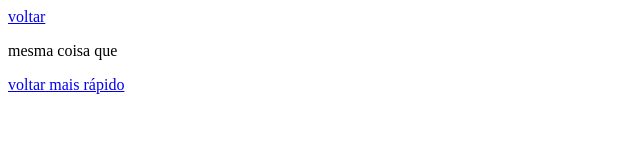
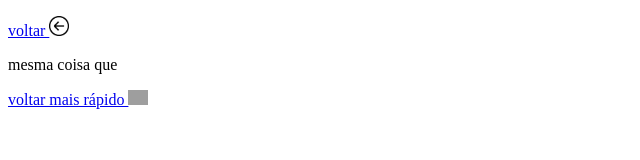
Before and after one commit to thiagoO2006-th/qua207082, a plain HTML site: page navegar/arquivo-interno.html in a window 1280 px wide. Shown: the whole page, without its empty margins (0-640 px from the left). Drawn offline with Linux system fonts and the light colour scheme; grey boxes are pictures that could not be loaded.

Commit message:
HTML introdução parte 1

```diff
--- a/navegar/arquivo-interno.html
+++ b/navegar/arquivo-interno.html
@@ -1,13 +1,22 @@
 <!DOCTYPE html>
 <html lang="en">
-<head>
-    <meta charset="UTF-8">
-    <meta name="viewport" content="width=arquivo, initial-scale=1.0">
+  <head>
+    <meta charset="UTF-8" />
+    <meta name="viewport" content="width=arquivo, initial-scale=1.0" />
     <title>Document</title>
-</head>
-<body>
-    <a href="../navegar/../index.html">voltar</a>
+  </head>
+  <body>
+    <a href="../navegar/../index.html">
+     <p style=""> voltar <img src="voltar 1.png" alt="voltar" width="20" height="20" /></p>
+    </a>
     <p>mesma coisa que</p>
-    <a href="../index.html">voltar mais rápido</a>
-</body>
+    <a href="../index.html"
+      >voltar mais rápido
+      <img
+        src="https://cdn-icons-png.flaticon.com/512/1246/1246238.png"
+        alt=""
+        width="20 height"
+        20/>
+    </a>
+  </body>
 </html>
```
Also changed, not shown: index.html (+9 -7 lines), navegar/voltar 1.png (added).
